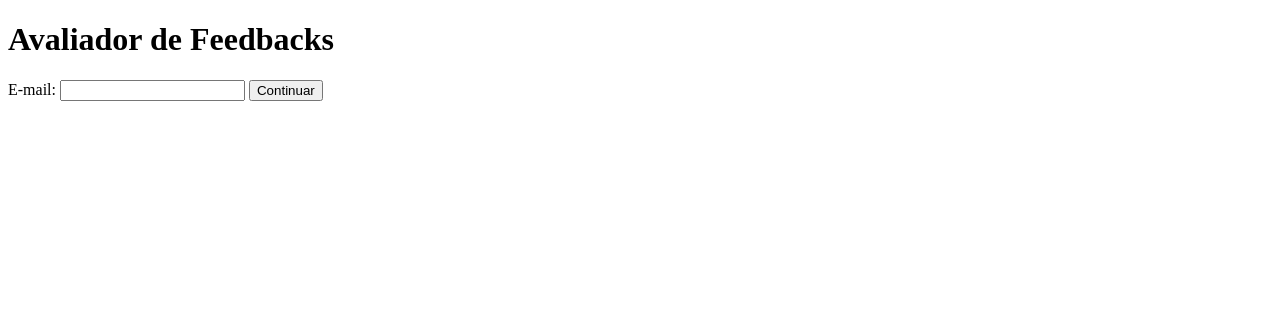
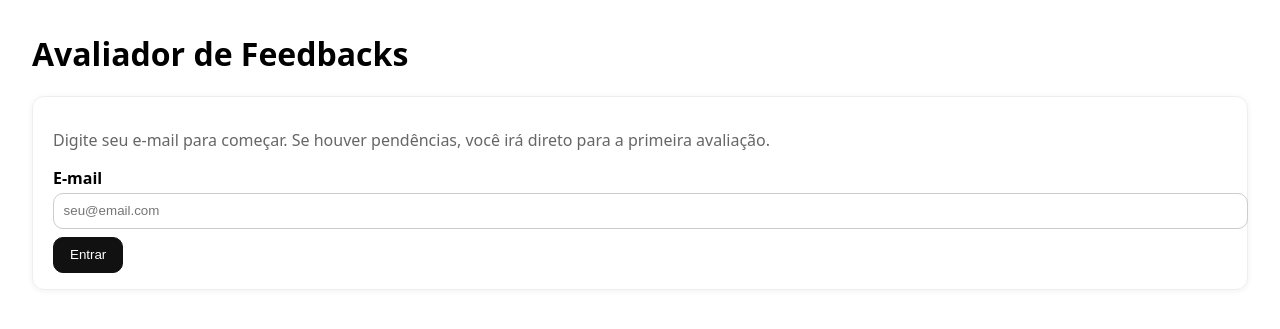
Before and after one commit to lucaschie-mind/projeto_thaylan_harvard, a FastAPI app: page / in a window 1280 px wide. Shown: the top 329 px of the page. Run offline with FastAPI, Linux system fonts and the light colour scheme; parts of the project's set-up code (start-up, migrations or seed data) failed here and were passed over.

Commit message:
feat: substituir por versão com fluxo contínuo e melhorias de usabilidade

```diff
--- a/main.py
+++ b/main.py
@@ -1,10 +1,12 @@
 import os
 from datetime import datetime
 from typing import List, Optional
+
 from fastapi import FastAPI, Request, Form, HTTPException
 from fastapi.responses import HTMLResponse, RedirectResponse
 from fastapi.middleware.cors import CORSMiddleware
 from starlette.templating import Jinja2Templates
+
 from sqlalchemy import create_engine, MetaData, Table, Column, Integer, String, Text, DateTime, text
 from sqlalchemy.pool import NullPool
 
@@ -16,7 +18,8 @@ engine = create_engine(DATABASE_URL, poolclass=NullPool, future=True)
 metadata = MetaData()
 
 feedback_avaliacao = Table(
-    "feedback_avaliacao", metadata,
+    "feedback_avaliacao",
+    metadata,
     Column("id", Integer, primary_key=True, autoincrement=True),
     Column("Feedback", Text, nullable=False),
     Column("Avaliador_1", String(255)),
@@ -30,6 +33,7 @@ feedback_avaliacao = Table(
 )
 
 app = FastAPI(title="Avaliador de Feedbacks")
+
 app.add_middleware(
     CORSMiddleware,
     allow_origins=["*"],
@@ -55,30 +59,85 @@ PROBLEMA_OPCOES = [
 def normalize_email(email: str) -> str:
     return (email or "").strip().lower()
 
-def row_to_dict(row):
+def row_to_dict(row) -> dict:
     return dict(row._mapping) if hasattr(row, "_mapping") else dict(row)
+
+def pendentes_para_email(email: str):
+    email = normalize_email(email)
+    sql = text("""        SELECT *
+        FROM feedback_avaliacao
+        WHERE
+            (LOWER(COALESCE("Avaliador_1", '')) = :em
+             AND "Resposta_avaliador_1" IS NULL)
+        OR
+            (LOWER(COALESCE("Avaliador_2", '')) = :em
+             AND "Resposta_avaliador_2" IS NULL)
+        ORDER BY id ASC
+    """)
+    with engine.begin() as conn:
+        rows = conn.execute(sql, {"em": email}).fetchall()
+    itens = []
+    for r in rows:
+        d = row_to_dict(r)
+        if normalize_email(d.get("Avaliador_1")) == email and d.get("Resposta_avaliador_1") is None:
+            itens.append({"row": d, "papel": "Avaliador_1"})
+        if normalize_email(d.get("Avaliador_2")) == email and d.get("Resposta_avaliador_2") is None:
+            itens.append({"row": d, "papel": "Avaliador_2"})
+    return itens
+
+def proximo_pendente(email: str, after_id: Optional[int] = None):
+    itens = pendentes_para_email(email)
+    if after_id is None:
+        return itens[0] if itens else None
+    for it in itens:
+        if it["row"]["id"] > after_id:
+            return it
+    return itens[0] if itens else None
+
+def atualizar_resposta(item_id: int, papel: str, resposta: str, problemas: Optional[List[str]] = None):
+    if papel == "Avaliador_1":
+        col_resp = "Resposta_avaliador_1"
+        col_prob = "Problemas_avaliador_1"
+    elif papel == "Avaliador_2":
+        col_resp = "Resposta_avaliador_2"
+        col_prob = "Problemas_avaliador_2"
+    else:
+        raise HTTPException(status_code=400, detail="Papel inválido")
+
+    problemas_csv = None
+    if resposta == "Não" and problemas:
+        problemas_csv = ", ".join([p for p in problemas if p in PROBLEMA_OPCOES])
+
+    campos = {col_resp: resposta, "updated_at": datetime.utcnow()}
+    if problemas_csv is not None:
+        campos[col_prob] = problemas_csv
+
+    set_clause = ", ".join([f'"{k}" = :{k}' for k in campos.keys()])
+    sql = text(f'UPDATE feedback_avaliacao SET {set_clause} WHERE id = :id')
+    params = {**campos, "id": item_id}
+
+    with engine.begin() as conn:
+        res = conn.execute(sql, params)
+        if res.rowcount == 0:
+            raise HTTPException(status_code=404, detail="Registro não encontrado")
 
 @app.get("/", response_class=HTMLResponse)
 def index(request: Request, email: Optional[str] = None):
     if not email:
         return templates.TemplateResponse("index.html", {"request": request})
+
     email_norm = normalize_email(email)
-    sql = text('''
-        SELECT * FROM feedback_avaliacao
-        WHERE (LOWER(COALESCE("Avaliador_1",'')) = :em AND "Resposta_avaliador_1" IS NULL)
-        OR (LOWER(COALESCE("Avaliador_2",'')) = :em AND "Resposta_avaliador_2" IS NULL)
-        ORDER BY id
-    ''')
-    with engine.begin() as conn:
-        rows = conn.execute(sql, {"em": email_norm}).fetchall()
-    itens = []
-    for r in rows:
-        d = row_to_dict(r)
-        if normalize_email(d.get("Avaliador_1")) == email_norm and d.get("Resposta_avaliador_1") is None:
-            itens.append({"row": d, "papel": "Avaliador_1"})
-        if normalize_email(d.get("Avaliador_2")) == email_norm and d.get("Resposta_avaliador_2") is None:
-            itens.append({"row": d, "papel": "Avaliador_2"})
-    return templates.TemplateResponse("lista.html", {"request": request, "email": email_norm, "itens": itens})
+    prox = proximo_pendente(email_norm)
+    if prox:
+        item = prox["row"]
+        papel = prox["papel"]
+        url = f"/avaliar?email={email_norm}&id={item['id']}&papel={papel}"
+        return RedirectResponse(url=url, status_code=303)
+
+    return templates.TemplateResponse(
+        "lista.html",
+        {"request": request, "email": email_norm, "itens": []},
+    )
 
 @app.get("/avaliar", response_class=HTMLResponse)
 def avaliar(request: Request, email: str, id: int, papel: str):
@@ -88,19 +147,49 @@ def avaliar(request: Request, email: str, id: int, papel: str):
         row = conn.execute(sql, {"id": id}).fetchone()
     if not row:
         raise HTTPException(status_code=404, detail="Registro não encontrado")
+
     d = row_to_dict(row)
-    return templates.TemplateResponse("avaliar.html", {"request": request, "email": email_norm, "papel": papel, "item": d, "opcoes": PROBLEMA_OPCOES})
+    if normalize_email(d.get(papel)) != email_norm:
+        raise HTTPException(status_code=403, detail="Você não está autorizado a avaliar este feedback.")
+
+    return templates.TemplateResponse(
+        "avaliar.html",
+        {
+            "request": request,
+            "email": email_norm,
+            "papel": papel,
+            "item": d,
+            "opcoes": PROBLEMA_OPCOES,
+        },
+    )
 
 @app.post("/submit")
-def submit(email: str = Form(...), id: int = Form(...), papel: str = Form(...),
-           resposta: str = Form(...), problemas: Optional[List[str]] = Form(None)):
-    col_resp = "Resposta_avaliador_1" if papel == "Avaliador_1" else "Resposta_avaliador_2"
-    col_prob = "Problemas_avaliador_1" if papel == "Avaliador_1" else "Problemas_avaliador_2"
-    problemas_csv = ", ".join(problemas) if resposta == "Não" and problemas else None
-    sql = text(f'UPDATE feedback_avaliacao SET "{col_resp}" = :resp, "{col_prob}" = :prob, updated_at = :now WHERE id = :id')
-    with engine.begin() as conn:
-        conn.execute(sql, {"resp": resposta, "prob": problemas_csv, "id": id, "now": datetime.utcnow()})
-    return RedirectResponse(url=f"/?email={email}", status_code=303)
+def submit(
+    email: str = Form(...),
+    id: int = Form(...),
+    papel: str = Form(...),
+    resposta: str = Form(...),
+    problemas: Optional[List[str]] = Form(None),
+):
+    resposta = resposta.strip()
+    if resposta not in ("Sim", "Não"):
+        raise HTTPException(status_code=400, detail="Resposta inválida")
+
+    atualizar_resposta(id, papel, resposta, problemas)
+
+    email_norm = normalize_email(email)
+    prox = proximo_pendente(email_norm, after_id=id)
+    if prox:
+        item = prox["row"]
+        next_papel = prox["papel"]
+        url = f"/avaliar?email={email_norm}&id={item['id']}&papel={next_papel}"
+        return RedirectResponse(url=url, status_code=303)
+
+    return RedirectResponse(url=f"/fim?email={email_norm}", status_code=303)
+
+@app.get("/fim", response_class=HTMLResponse)
+def fim(request: Request, email: str):
+    return templates.TemplateResponse("fim.html", {"request": request, "email": email})
 
 @app.get("/healthz")
 def healthz():
--- a/templates/base.html
+++ b/templates/base.html
@@ -2,7 +2,20 @@
 <html lang="pt-br">
 <head>
   <meta charset="utf-8" />
+  <meta name="viewport" content="width=device-width,initial-scale=1" />
   <title>{{ title or "Avaliador de Feedbacks" }}</title>
+  <style>
+    body { font-family: system-ui, -apple-system, Segoe UI, Roboto, Arial, sans-serif; margin: 2rem; }
+    .card { border: 1px solid #eee; border-radius: 12px; padding: 1rem 1.25rem; margin: 1rem 0; box-shadow: 0 1px 6px rgba(0,0,0,0.06); }
+    .btn { display:inline-block; padding: 0.6rem 1rem; border-radius: 10px; border:1px solid #ddd; text-decoration: none; cursor:pointer; }
+    .btn-primary { background:#111; color:#fff; border-color:#111; }
+    .btn-ghost { background:#fff; color:#111; }
+    .muted { color:#666; }
+    label { display:block; margin:0.4rem 0 0.2rem; font-weight: 600; }
+    input[type="email"], select { padding:0.6rem; width:100%; border:1px solid #ccc; border-radius:10px; }
+    .space { height: 0.5rem; }
+    .row { display:flex; gap:1rem; flex-wrap:wrap; }
+  </style>
 </head>
 <body>
   <h1>{{ header or "Avaliador de Feedbacks" }}</h1>
--- a/templates/index.html
+++ b/templates/index.html
@@ -1,8 +1,12 @@
 {% extends "base.html" %}
 {% block content %}
-<form method="get" action="/">
-  <label>E-mail:</label>
-  <input type="email" name="email" required />
-  <button type="submit">Continuar</button>
-</form>
+<div class="card">
+  <p class="muted">Digite seu e-mail para começar. Se houver pendências, você irá direto para a primeira avaliação.</p>
+  <form method="get" action="/">
+    <label for="email">E-mail</label>
+    <input id="email" name="email" type="email" placeholder="seu@email.com" required />
+    <div class="space"></div>
+    <button class="btn btn-primary" type="submit">Entrar</button>
+  </form>
+</div>
 {% endblock %}
```
Also changed, not shown: templates/avaliar.html (+45 -9 lines), templates/fim.html (added, +9 -0 lines), templates/lista.html (+5 -13 lines), README.md, requirements.txt (line endings or trailing spaces), runtime.txt (line endings or trailing spaces).
